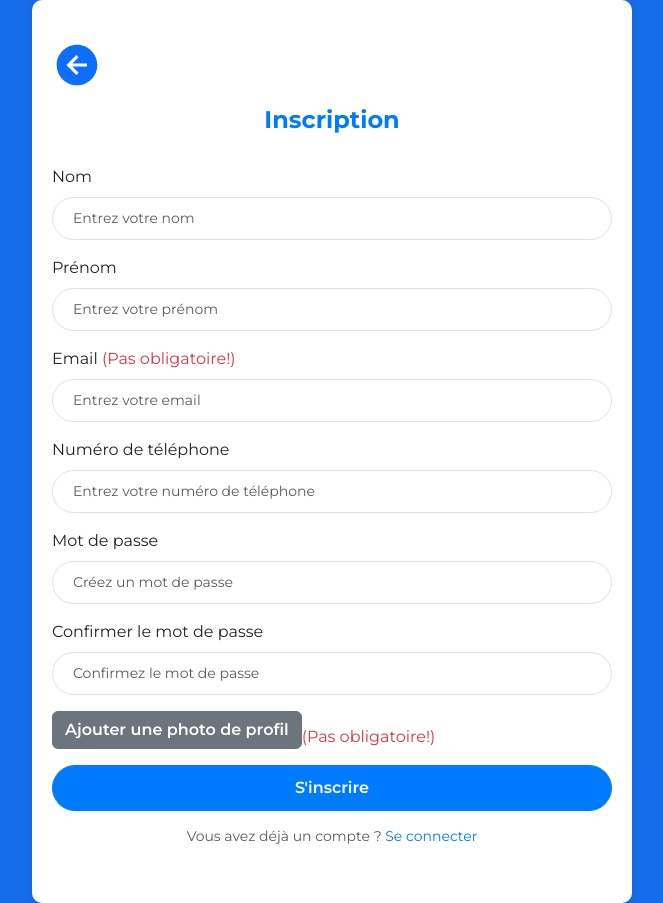
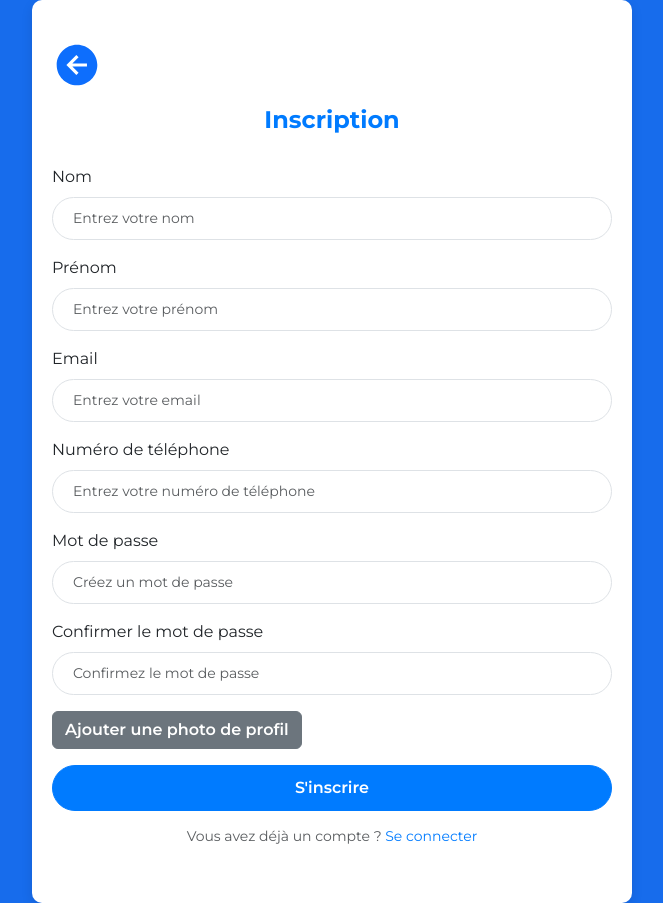
Before and after one commit to Queen-Ora/Depanem_frontend, a React (Vite) app: page /register-user in a window 1280 px wide. Shown: the whole page, without its empty margins (308-971 px from the left). Built offline with nearby package versions, Linux system fonts and the light colour scheme; a small style sheet from the web is missing; a web font is replaced by a local one.

Commit message:
samedi soir

```diff
--- a/src/Components/Sidebar.jsx
+++ b/src/Components/Sidebar.jsx
@@ -132,17 +132,17 @@ const Sidebar = ({ setActivePage }) => {
                                        <li onClick={() => handlePageChange('history')}>
                                            <button className="btn btn-primary"> <GoHistory size={25}/> Historique</button>
                                        </li>
-                                       <li onClick={() => handlePageChange('feedback')}>
+                                       {/* <li onClick={() => handlePageChange('feedback')}>
                                         <button className="btn btn-primary"> <MdFeedback size={25}/> Publier un avis</button>
-                                    </li>
+                                    </li> */}
 
                                        {/* <li onClick={() => handlePageChange('certificate')}>
                                         <button className="btn btn-primary"> <AiFillSafetyCertificate  size={25}/> Demander un certificat</button>
                                     </li> */}
 
-                                       <li onClick={() => handlePageChange('depanemBot')}>
+                                       {/* <li onClick={() => handlePageChange('depanemBot')}>
                                            <button className="btn btn-primary"> <AiFillMessage size={25}/> DepanemBot</button>
-                                       </li>
+                                       </li> */}
                                        <li onClick={() => handlePageChange('settings')}>
                                            <button className="btn btn-primary"> <IoSettings size={25}/> Paramètres</button>
                                        </li>
@@ -172,12 +172,12 @@ const Sidebar = ({ setActivePage }) => {
                                     <li onClick={() => handlePageChange('history')}>
                                         <button className="btn btn-primary"> <GoHistory size={25}/> Historique</button>
                                     </li>
-                                    <li onClick={() => handlePageChange('feedback')}>
+                                    {/* <li onClick={() => handlePageChange('feedback')}>
                                         <button className="btn btn-primary"> <MdFeedback size={25}/> Publier un avis</button>
-                                    </li>
-                                    <li onClick={() => handlePageChange('depanemBot')}>
+                                    </li> */}
+                                    {/* <li onClick={() => handlePageChange('depanemBot')}>
                                            <button className="btn btn-primary"> <AiFillMessage size={25}/> DepanemBot</button>
-                                       </li>
+                                       </li> */}
                                     <li onClick={() => handlePageChange('settings')}>
                                         <button className="btn btn-primary"> <IoSettings size={25}/> Paramètres</button>
                                     </li>
--- a/src/Pages/Register/Register-User.jsx
+++ b/src/Pages/Register/Register-User.jsx
@@ -111,7 +111,7 @@ toast.error('Les mots de passe ne sont pas identiques');
             </div>
 
             <div className="mb-3">
-              <label htmlFor="email" className="form-label">Email  <span className="text-danger">(Pas obligatoire!)</span></label>
+              <label htmlFor="email" className="form-label">Email</label>
               <input
                 type="email"
                 className="form-control"
@@ -170,7 +170,8 @@ toast.error('Les mots de passe ne sont pas identiques');
               onClick={handleImageClick}
             >
               Ajouter une photo de profil
-            </button><span className="text-danger">(Pas obligatoire!)</span>
+            </button>
+            {/* <span className="text-danger">(Pas obligatoire!)</span> */}
 
             {/* Input pour télécharger l'image, qui sera caché par défaut */}
             {imageUploadVisible && (
```
